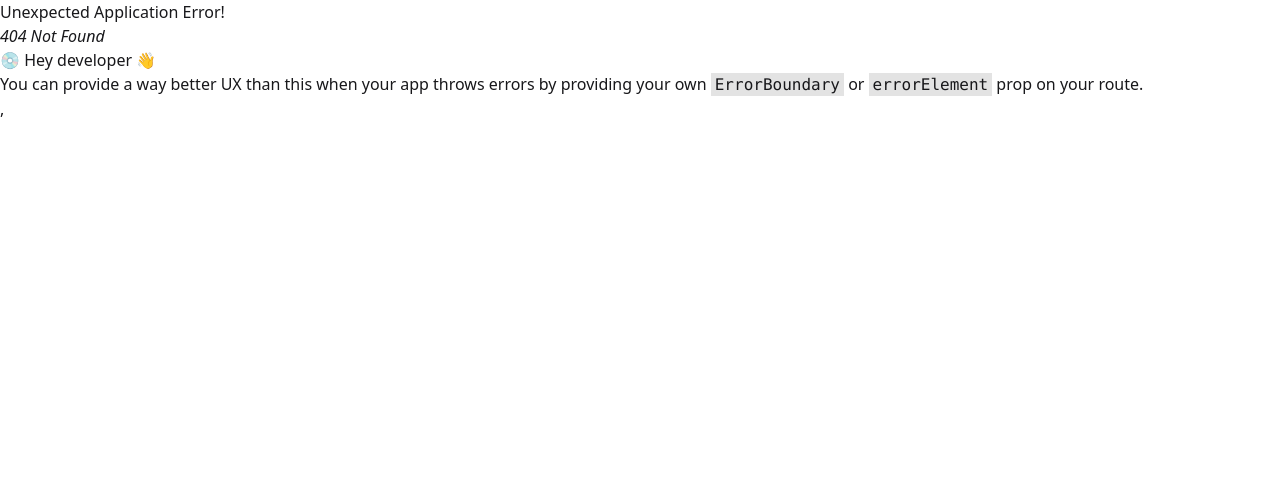
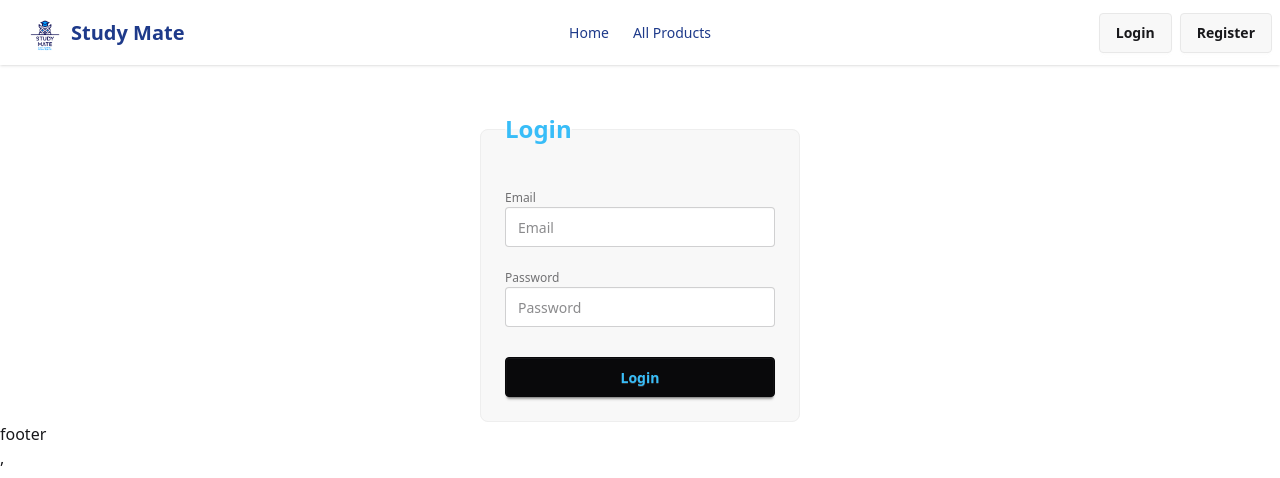
Before and after one commit to roymukta21/roy-10th-assingment-client, a React (Vite) app: page /Login in a window 1280 px wide. Before the commit this address had no page. Shown: the top 478 px of the page. Built offline with nearby package versions, Linux system fonts and the light colour scheme; no server answers.

Commit message:
fix the navbar

```diff
--- a/src/components/Carousel.jsx
+++ b/src/components/Carousel.jsx
@@ -5,8 +5,8 @@ const Carousel = () => {
     <div className="carousel w-full rounded-lg overflow-hidden">
       <div id="slide1" className="carousel-item relative w-full">
         <img
-          src="https://i.ibb.co/4s3cJ9g/study-group-1.jpg"
-          className="w-full object-cover"
+          src="https://images.unsplash.com/photo-1529156069898-49953e39b3ac?ixlib=rb-4.1.0&ixid=M3wxMjA3fDB8MHxwaG90by1wYWdlfHx8fGVufDB8fHx8fA%3D%3D&auto=format&fit=crop&q=80&w=1932"
+          className="w-full object-contain"
         />
         <div className="absolute left-5 right-5 top-1/2 flex -translate-y-1/2 justify-between">
           <a href="#slide3" className="btn btn-circle">❮</a>
@@ -16,23 +16,12 @@ const Carousel = () => {
 
       <div id="slide2" className="carousel-item relative w-full">
         <img
-          src="https://i.ibb.co/KDFcM6K/study-group-2.jpg"
-          className="w-full object-cover"
+          src="https://plus.unsplash.com/premium_photo-1668197658521-1d5f97d60bcc?ixlib=rb-4.1.0&ixid=M3wxMjA3fDB8MHxwaG90by1wYWdlfHx8fGVufDB8fHx8fA%3D%3D&auto=format&fit=crop&q=80&w=687"
+          className="w-full overflow-hidden"
         />
         <div className="absolute left-5 right-5 top-1/2 flex -translate-y-1/2 justify-between">
           <a href="#slide1" className="btn btn-circle">❮</a>
           <a href="#slide3" className="btn btn-circle">❯</a>
-        </div>
-      </div>
-
-      <div id="slide3" className="carousel-item relative w-full">
-        <img
-          src="https://i.ibb.co/GVRZ6sz/study-group-3.jpg"
-          className="w-full object-cover"
-        />
-        <div className="absolute left-5 right-5 top-1/2 flex -translate-y-1/2 justify-between">
-          <a href="#slide2" className="btn btn-circle">❮</a>
-          <a href="#slide1" className="btn btn-circle">❯</a>
         </div>
       </div>
     </div>
--- a/src/components/Navbar.jsx
+++ b/src/components/Navbar.jsx
@@ -1,7 +1,3 @@
-// import { use } from "react";
-// import { NavLink } from "react-router";
-// import { AuthContext } from "../context/AuthContext";
-
 import { use } from "react";
 import { NavLink } from "react-router";
 import { AuthContext } from "../context/AuthContext";
@@ -28,7 +24,7 @@ const Navbar = () => {
     </>
   );
   return (
-    <div className="navbar bg-base-100 shadow-sm">
+    <div className="navbar bg-base-100 shadow-sm text-primary">
       <div className="navbar-start">
         <div className="dropdown">
           <div tabIndex={0} role="button" className="btn btn-ghost lg:hidden">
@@ -55,7 +51,7 @@ const Navbar = () => {
             {links}
           </ul>
         </div>
-        <a className="btn btn-ghost text-xl">SmartDeals</a>
+        <a className="btn btn-ghost text-xl"> <img className="h-10 w-10" src="/public/freepik-hand-drawn-linear-known-academy-logo-202511081639166U46.png" alt="" /> Study Mate</a>
       </div>
       <div className="navbar-center hidden lg:flex">
         <ul className="menu menu-horizontal px-1">{links}</ul>
--- a/src/index.css
+++ b/src/index.css
@@ -5,6 +5,6 @@
 @plugin "daisyui/theme" {
   name: "light";
   default: true;
-  --color-primary: blue;
-  --color-secondary: teal;
+  --color-primary: #1E3A8A; /* Navy Blue */
+  --color-secondary: #38BDF8; /* Sky Blue */
 }
--- a/src/main.jsx
+++ b/src/main.jsx
@@ -8,6 +8,9 @@ import { RouterProvider } from "react-router/dom";
 import RootLayout from './layouts/RootLayout.jsx';
 import Home from './pages/Home.jsx';
 import Navbar from './components/Navbar.jsx';
+import AuthProvider from './context/AuthProvider.jsx';
+import Login from './pages/Login.jsx';
+import Register from './pages/Register.jsx';
 
 const router = createBrowserRouter([
   {
@@ -22,12 +25,21 @@ const router = createBrowserRouter([
         path: 'Navbar',
         Component: Navbar
       },
+      {
+        path:"Login",
+        Component: Login
+      },
+      {
+        path:"Register",
+        Component: Register
+      }
+
     ]
   },
 ]);
 
 createRoot(document.getElementById('root')).render(
   <StrictMode>
-    <RouterProvider router={router} />,
+    <AuthProvider><RouterProvider router={router} />,</AuthProvider>
   </StrictMode>,
 )
--- a/src/pages/Login.jsx
+++ b/src/pages/Login.jsx
@@ -4,7 +4,7 @@ const Login = () => {
   return (
    <div className="flex justify-center mt-10">
   <fieldset className="fieldset bg-base-200 border border-base-300 rounded-lg w-80 p-6">
-    <legend className="font-semibold text-2xl px-2">
+    <legend className="fieldset-legend text-secondary font-semibold text-2xl">
       Login
     </legend>
 
@@ -18,7 +18,7 @@ const Login = () => {
       <input type="password" name="password" className="input w-full" placeholder="Password" />
     </div>
 
-    <button type="submit" className="btn btn-neutral mt-6 w-full" to="/login">
+    <button type="submit" className="btn btn-neutral mt-6 w-full text-secondary" to="/login">
       Login
     </button>
   </fieldset>
```
Also changed, not shown: src/context/AuthProvider.jsx (+1 -11 lines).
